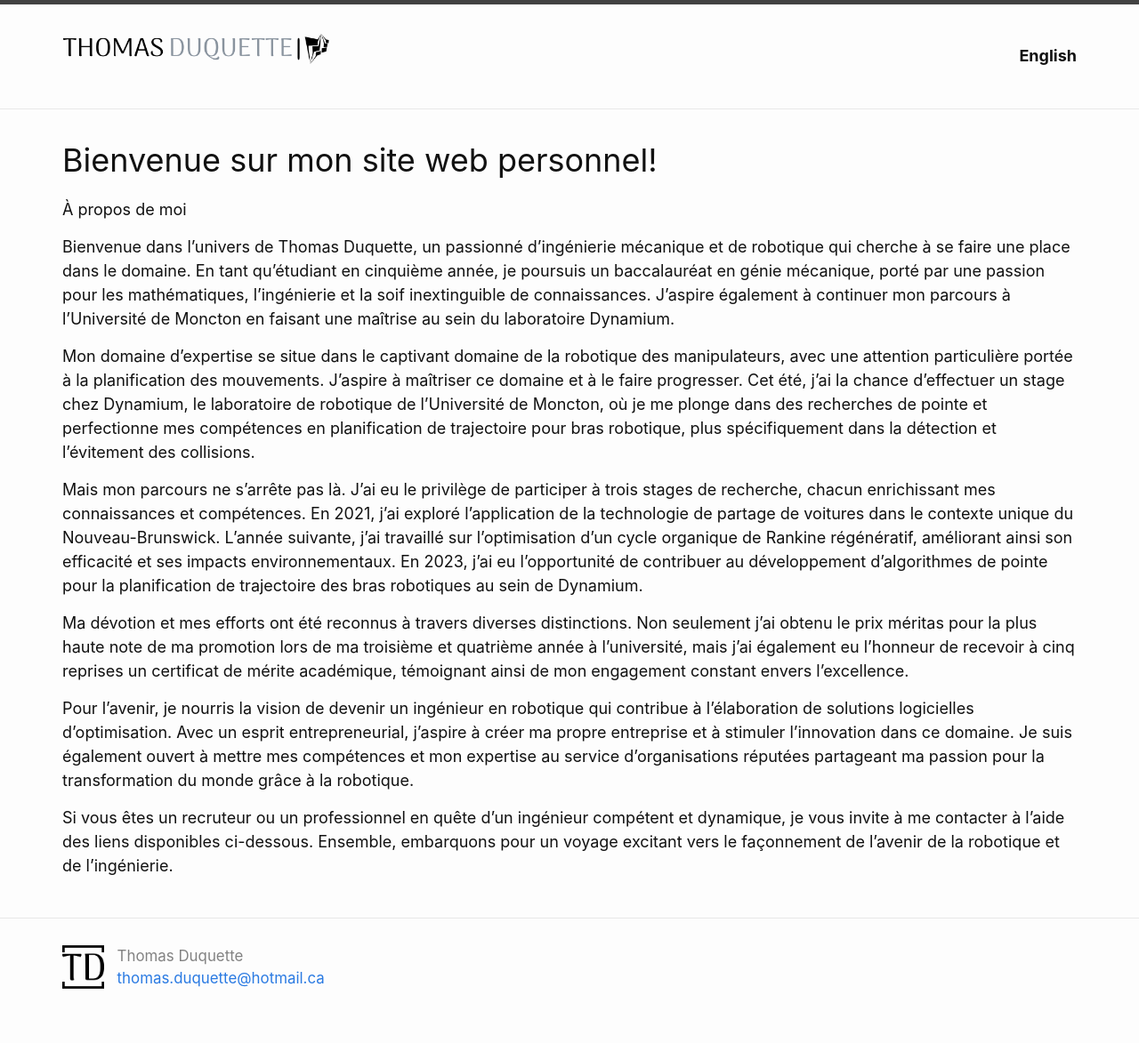
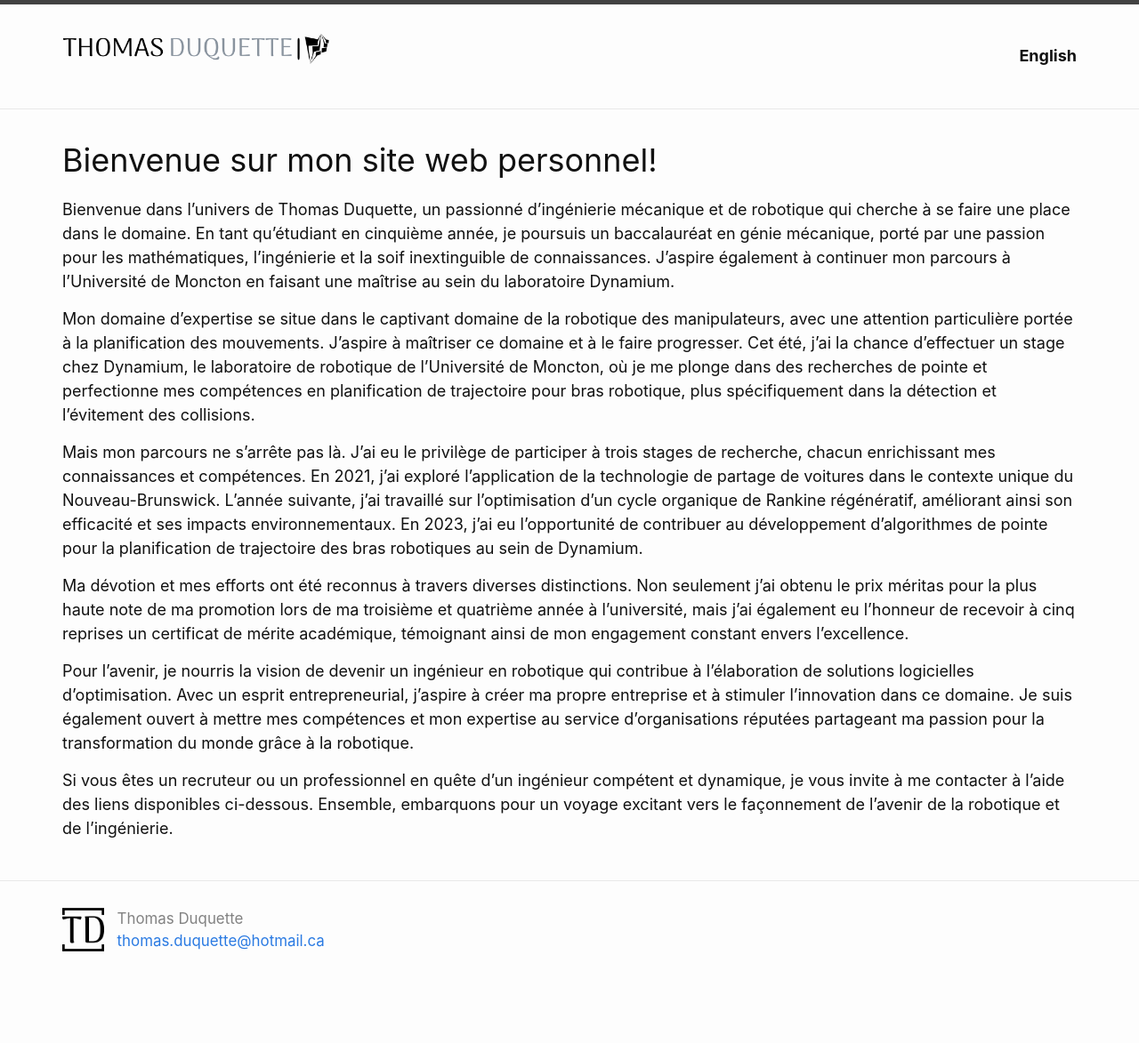
Before and after one commit to ThomasDuquette/ThomasDuquette.github.io, a Jekyll site: the page built from accueil.md, in a window 1280 px wide. Shown: the whole page at 89% size. Built offline with Jekyll 4.4.1, drawn with Linux system fonts in a browser that asks for light colours; after the commit the page ends 1131 px from its top, so only the background shows below that.

Commit message:
Removed a propos de moi

```diff
--- a/accueil.md
+++ b/accueil.md
@@ -3,8 +3,6 @@ title: Bienvenue sur mon site web personnel!
 lang: fr
 layout: home
 ---
-
-#### À propos de moi
 
 Bienvenue dans l'univers de Thomas Duquette, un passionné d'ingénierie mécanique et de robotique qui cherche à se faire une place dans le domaine. En tant qu'étudiant en cinquième année, je poursuis un baccalauréat en génie mécanique, porté par une passion pour les mathématiques, l'ingénierie et la soif inextinguible de connaissances. J'aspire également à continuer mon parcours à l'Université de Moncton en faisant une maîtrise au sein du laboratoire Dynamium.
 
```
